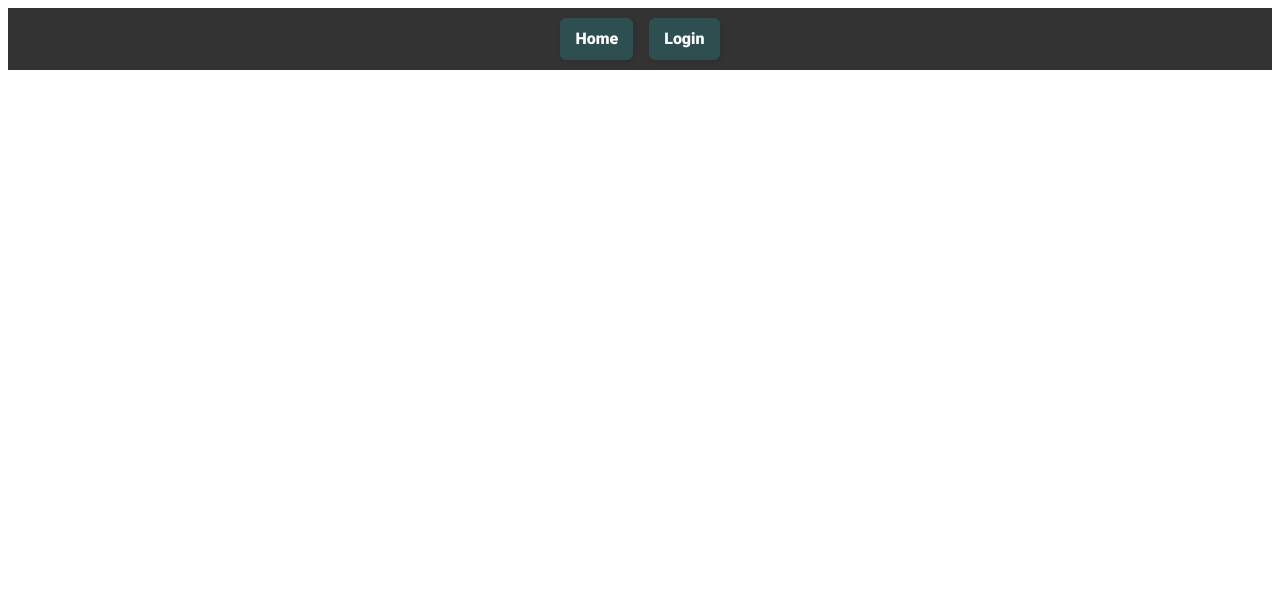
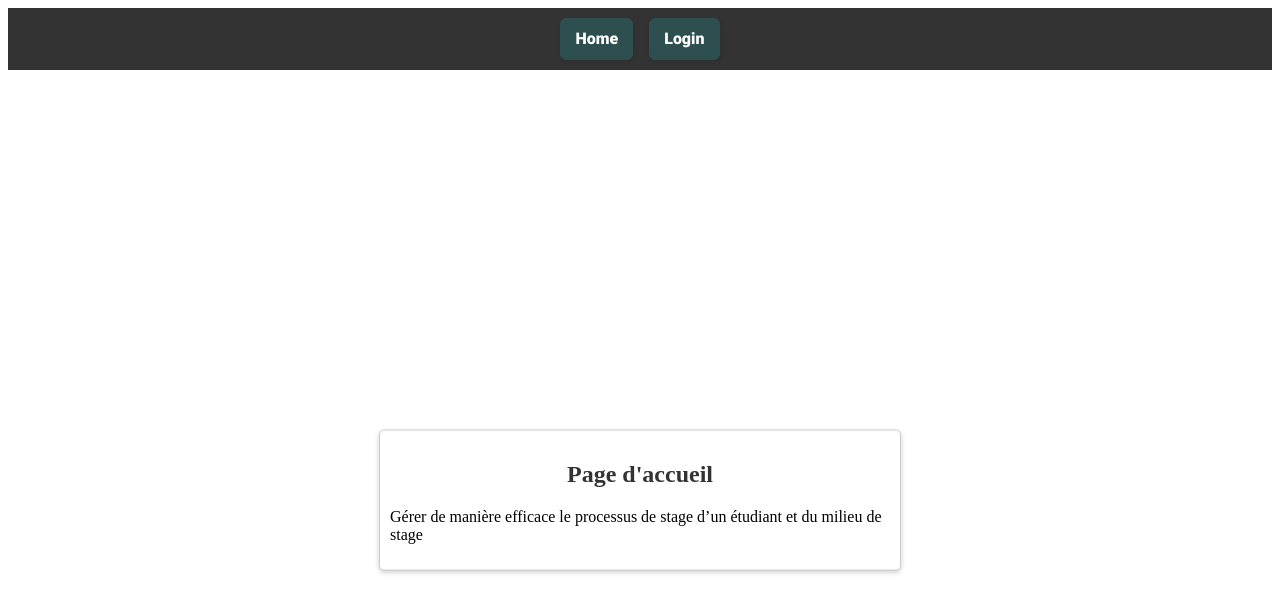
Before and after one commit to DiegoRanon/4205F5-01-04-frontend, a React (Create React App) app: page / in a window 1280 px wide. Shown: the top 612 px of the page. Built offline with nearby package versions, Linux system fonts and the light colour scheme.

Commit message:
Ready to deploy part 9

```diff
--- a/src/components/App.js
+++ b/src/components/App.js
@@ -42,7 +42,7 @@ function App() {
         <MainNavigation />
         <main>
         <Switch>
-          <Route path="/home" component={Home} />
+          <Route path="/" component={Home} />
           <Route path="/creerStage" component={CreerStage} />
           <Route path="/listeStage" component={listeStage} />
           <Route path="/createAccountEtudiant" component={createAccountEtudiant} />
```
Also changed, not shown: 2 other files (tests, documents, lock files or other folders).
